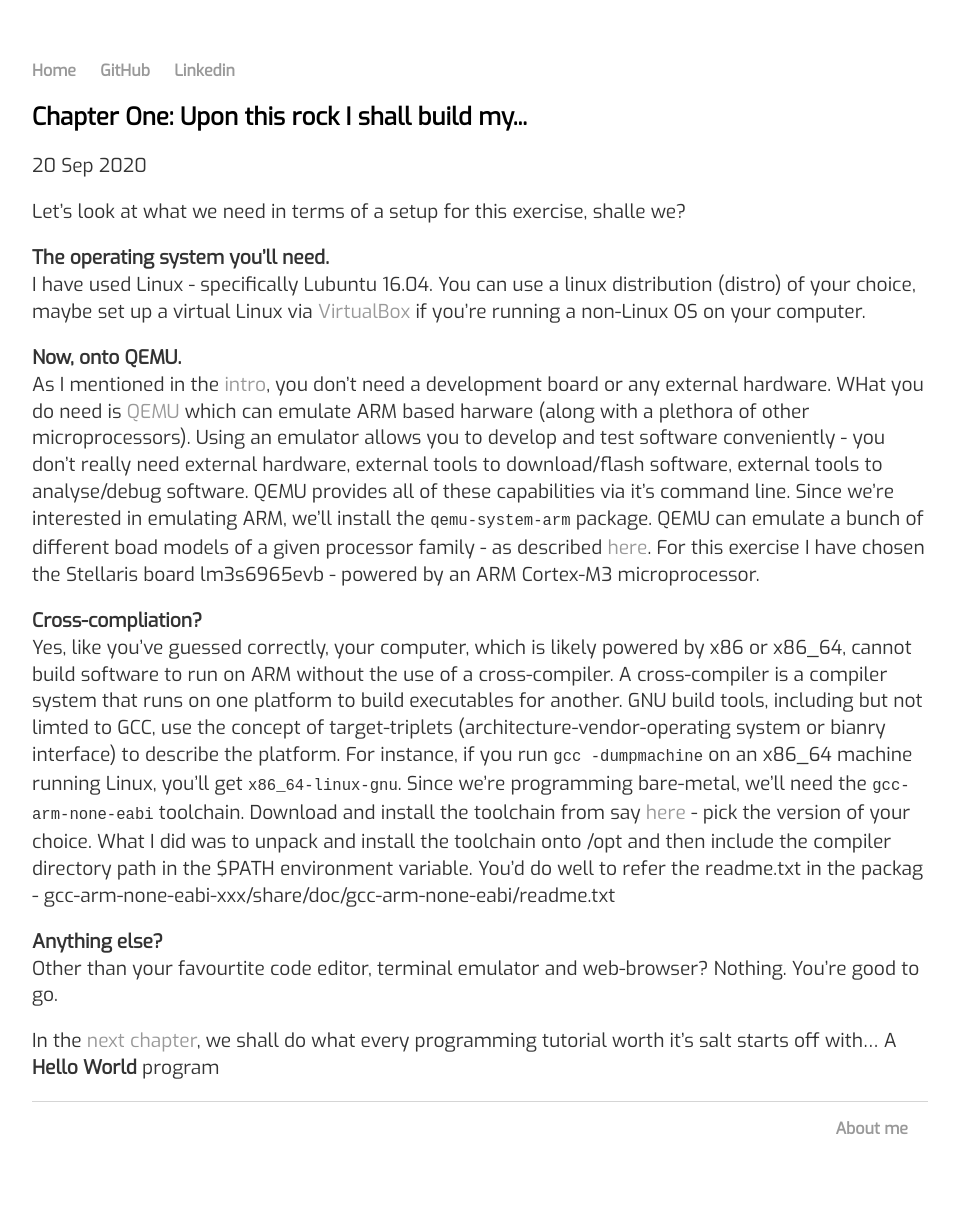
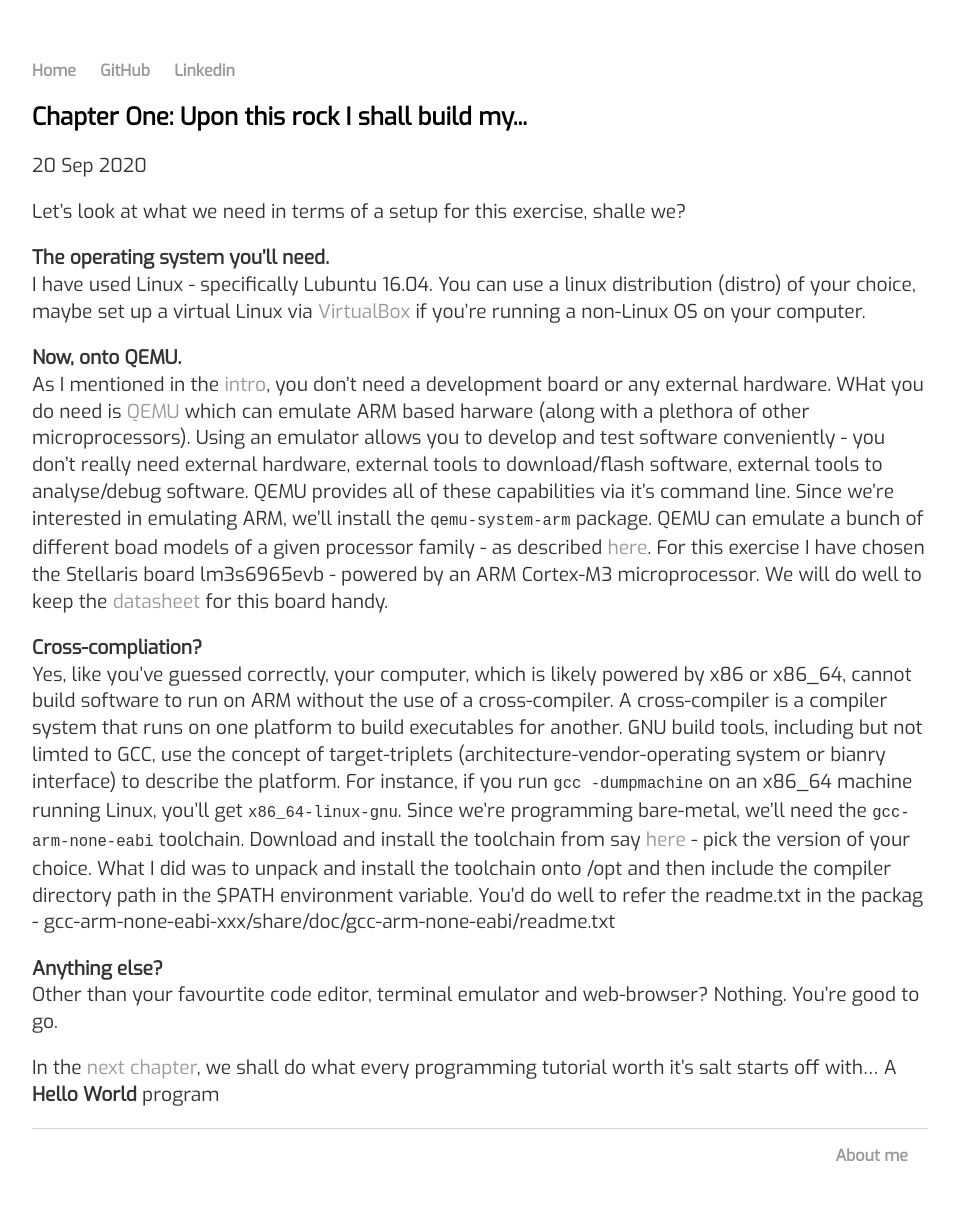
Before and after one commit to varun-venkatesh/varun-venkatesh.github.io, a Jekyll site: the page built from _posts/2020-09-20-bare-mtl-chapter1.md, in a window 1280 px wide. Shown: the whole page, without its empty margins (160-1119 px from the left). Built offline with Jekyll 4.4.1, drawn with Linux system fonts in a browser that asks for light colours; before the commit the page ends 1199 px from its top, so only the background shows below that.

Commit message:
datasheet for lm3s6965 linked

````diff
--- a/_posts/2020-09-20-bare-mtl-chapter1.md
+++ b/_posts/2020-09-20-bare-mtl-chapter1.md
@@ -10,7 +10,7 @@
 I have used Linux - specifically Lubuntu 16.04. You can use a linux distribution (distro) of your choice, maybe set up a virtual Linux via [VirtualBox](https://www.virtualbox.org/) if you're running a non-Linux OS on your computer.
 
 **Now, onto QEMU.**
-As I mentioned in the [intro](https://varun-venkatesh.github.io/2020/09/19/bare-mtl-intro.html), you don't need a development board or any external hardware. WHat you do need is [QEMU](https://www.qemu.org/) which can emulate ARM based harware (along with a plethora of other microprocessors). Using an emulator allows you to develop and test software conveniently - you don't really need external hardware, external tools to download/flash software, external tools to analyse/debug software. QEMU provides all of these capabilities via it's command line. Since we're interested in emulating ARM, we'll install the ```qemu-system-arm``` package. QEMU can emulate a bunch of different boad models of a given processor family - as described [here](https://www.qemu.org/docs/master/system/target-arm.html). For this exercise I have chosen the Stellaris board lm3s6965evb - powered by an ARM Cortex-M3 microprocessor.
+As I mentioned in the [intro](https://varun-venkatesh.github.io/2020/09/19/bare-mtl-intro.html), you don't need a development board or any external hardware. WHat you do need is [QEMU](https://www.qemu.org/) which can emulate ARM based harware (along with a plethora of other microprocessors). Using an emulator allows you to develop and test software conveniently - you don't really need external hardware, external tools to download/flash software, external tools to analyse/debug software. QEMU provides all of these capabilities via it's command line. Since we're interested in emulating ARM, we'll install the ```qemu-system-arm``` package. QEMU can emulate a bunch of different boad models of a given processor family - as described [here](https://www.qemu.org/docs/master/system/target-arm.html). For this exercise I have chosen the Stellaris board lm3s6965evb - powered by an ARM Cortex-M3 microprocessor. We will do well to keep the [datasheet](http://www.ti.com/lit/ds/symlink/lm3s6965.pdf) for this board handy.
 
 **Cross-compliation?**
 Yes, like you've guessed correctly, your computer, which is likely powered by x86 or x86_64, cannot build software to run on ARM without the use of a cross-compiler. A cross-compiler is a compiler system that runs on one platform to build executables for another. GNU build tools, including but not limted to GCC, use the concept of target-triplets (architecture-vendor-operating system or bianry interface) to describe the platform. For instance, if you run ```gcc -dumpmachine``` on an x86_64 machine running Linux, you'll get ```x86_64-linux-gnu```. Since we're programming bare-metal, we'll need the ```gcc-arm-none-eabi``` toolchain. Download and install the toolchain from say [here](https://developer.arm.com/tools-and-software/open-source-software/developer-tools/gnu-toolchain/gnu-rm/downloads) - pick the version of your choice. What I did was to unpack and install the toolchain onto /opt and then include the compiler directory path in the $PATH environment variable. You'd do well to refer the readme.txt in the packag - gcc-arm-none-eabi-xxx/share/doc/gcc-arm-none-eabi/readme.txt
````
